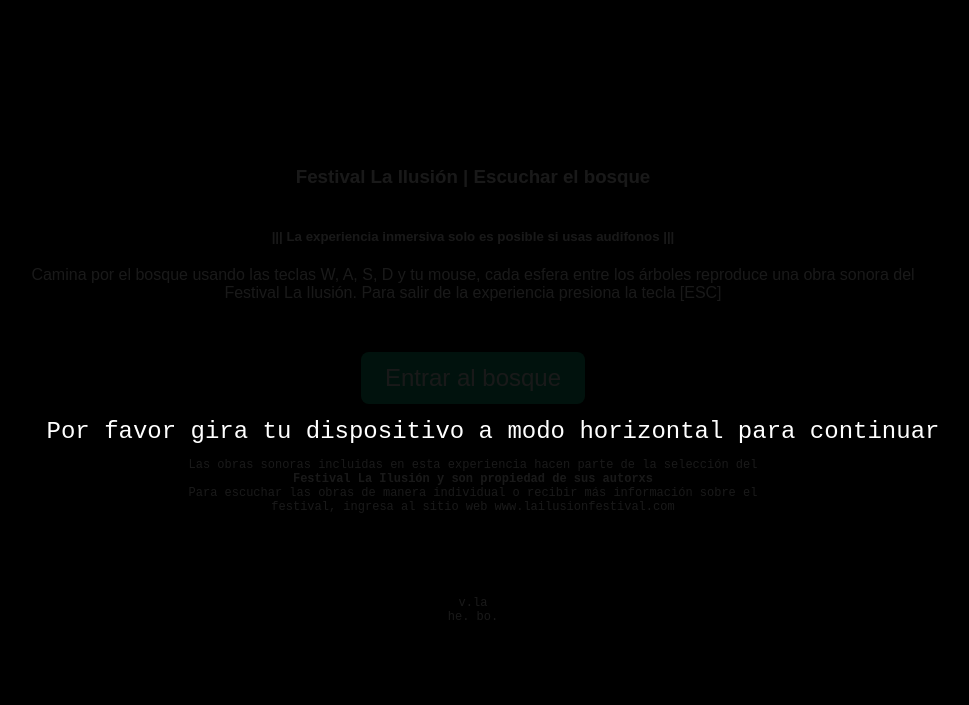
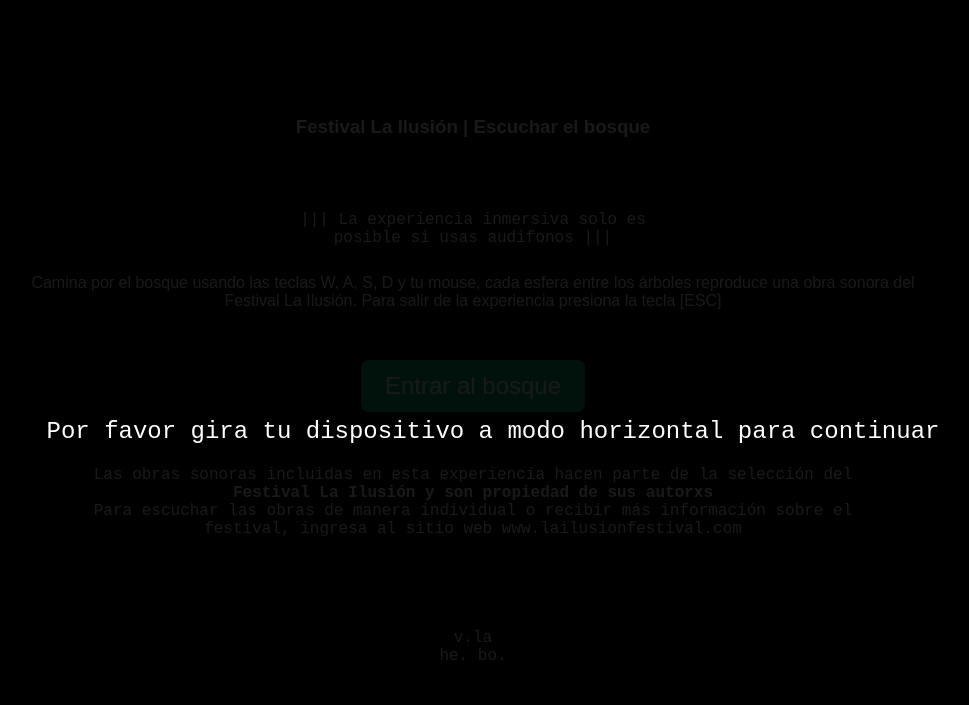
Before and after one commit to vlahebo1/Festival-La-Ilusi-n, a plain HTML site: page index.html in a window 1280 px wide. Shown: the whole page, without its empty margins (167-1136 px from the left). Drawn offline with nearby package versions, Linux system fonts and the light colour scheme.

Commit message:
Update index.html

```diff
--- a/index.html
+++ b/index.html
@@ -29,7 +29,7 @@ h4 {
 
 }
 
-h6 {
+h5 {
     font-family: monospace;
     text-align: center;
     font-size: 12pt;
@@ -38,7 +38,18 @@ h6 {
     margin-top: 54px;
     margin-left: auto;
     margin-right: auto;
-     font-size:clamp(12px,2em,12px);
+
+}
+
+  h6 {
+    font-family: monospace;
+    text-align: center;
+    font-size: 12pt;
+    font-weight: unset;
+    max-width: 60%;
+    margin-top: 54px;
+    margin-left: auto;
+    margin-right: auto;
 
 }
 
```
